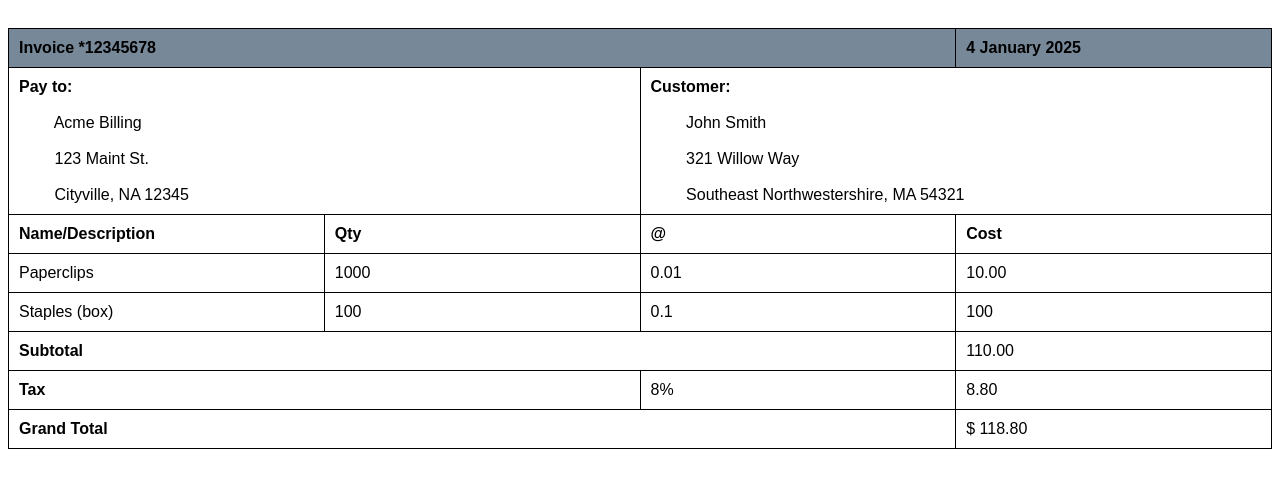
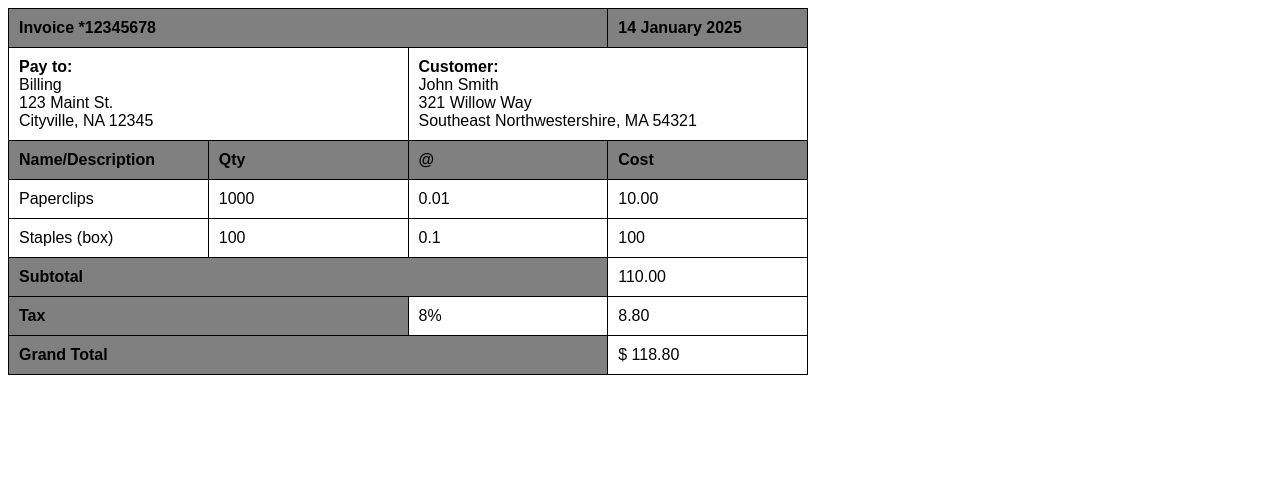
Before and after one commit to divadaa/web-gimnasio, a plain HTML site: page index.html in a window 1280 px wide. Drawn offline with Linux system fonts and the light colour scheme.

Commit message:
primera tabla

```diff
--- a/index.html
+++ b/index.html
@@ -2,45 +2,52 @@
 <html lang="en">
 <head>
     <style>
-        table, td, th {
+        table, th, td {
             border: 1px solid black;
             border-collapse: collapse;
-            width: 100%;
-        }
-        td, th, table {
             padding: 10px;
             font-family: Arial, Helvetica, sans-serif;
-            font-size: 16px;
+            text-align: left;
+        }
+        table {
+            width: 800px;
+            max-width: 100%;;
+        }
+        th {
+           background-color: grey;
 
         }
-        td {width: 25%}
-        a {color:inherit}
+        th, td {
+            width: 20%;
+        }
 
 
     </style>
 </head>
 <body>
-    <pre>
-    <table style="width:100%">
-    <tr body style="background-color: lightslategray;">
-        <td colspan="3"><b>Invoice *12345678</b></td>
-        <td colspan="2"><b>4 January 2025</b></td>
+
+    <table>
+    <tr>
+        <th colspan="3"><b>Invoice *12345678</th>
+        <th>14 January 2025</th>
     </tr>
     <tr>
-        <td colspan="2"><b>Pay to:</b><br>
-        Acme Billing<br>
-        123 Maint St.<br>
-        Cityville, NA 12345</td>
-    <td colspan="2"><b>Customer:</b><br>
-        John Smith<br>
-        321 Willow Way<br>
-        Southeast Northwestershire, MA 54321</td>
+        <td colspan="2">
+        <strong>Pay to:</strong>
+        <br> Billing
+        <br>123 Maint St.
+        <br>Cityville, NA 12345</td>
+        <td colspan="2"><strong>Customer:</strong>
+        <br>John Smith
+        <br>321 Willow Way
+        <br>Southeast Northwestershire, MA 54321</td>
     </tr>
+    </pre>
     <tr>
-        <td><b>Name/Description</b></td>
-        <td><b>Qty</b></td>
-        <td><b>@</b></td>
-        <td><b>Cost</b></td>
+        <th>Name/Description</th>
+        <th>Qty</th>
+        <th>@</th>
+        <th>Cost</th>
     </tr>
     <tr>
         <td>Paperclips</td>
@@ -55,20 +62,20 @@
         <td>100</td>
     </tr>
     <tr>
-        <td colspan="3"><b>Subtotal</b></td>
+        <th colspan="3">Subtotal</th>
         <td>110.00</td>
     </tr>
     <tr>
-        <td colspan="2"><b>Tax</b></td>
+        <th colspan="2">Tax</th>
         <td>8%</td>
         <td>8.80</td>
     </tr>
     <tr>
-        <td colspan="3"><b>Grand Total</b></td>
+        <th colspan="3">Grand Total</th>
         <td>$ 118.80</td>
     </tr>
 
     </table>
-    </pre>
+
 </body>
 </html>
```
